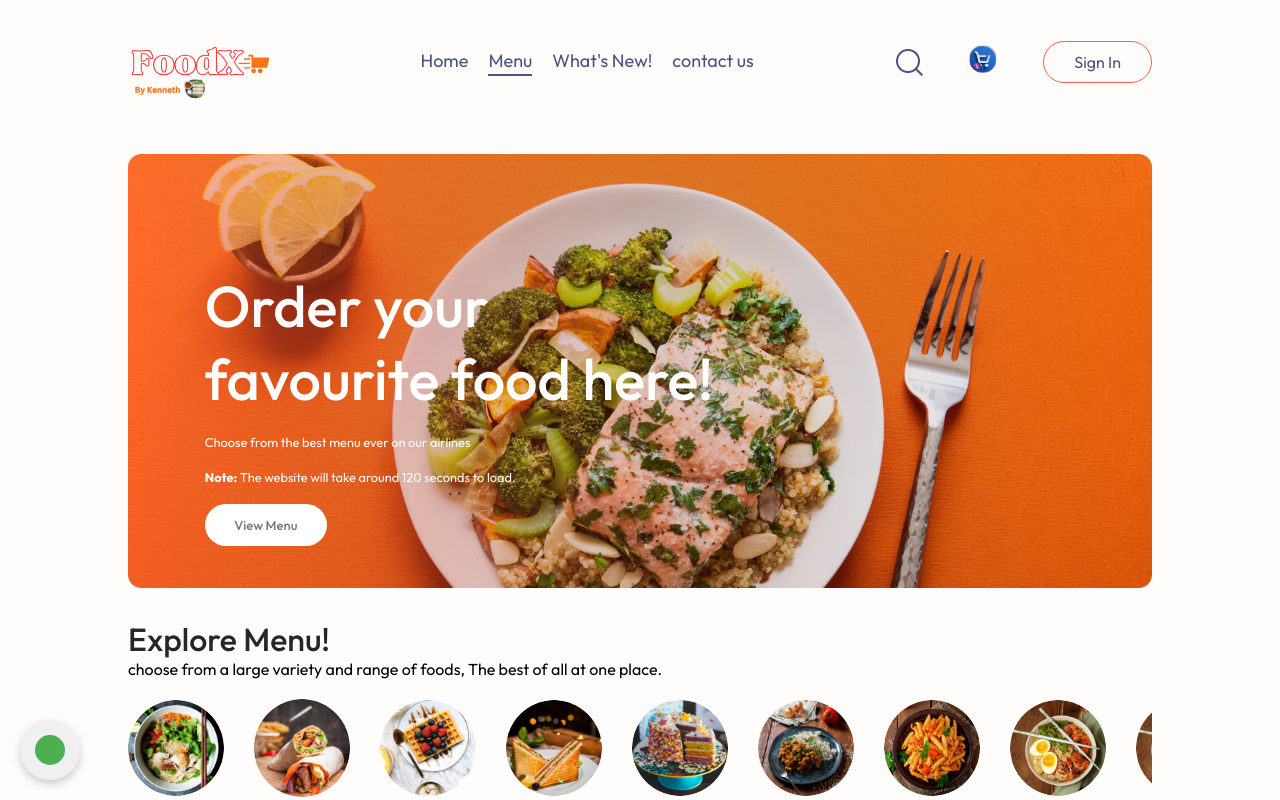
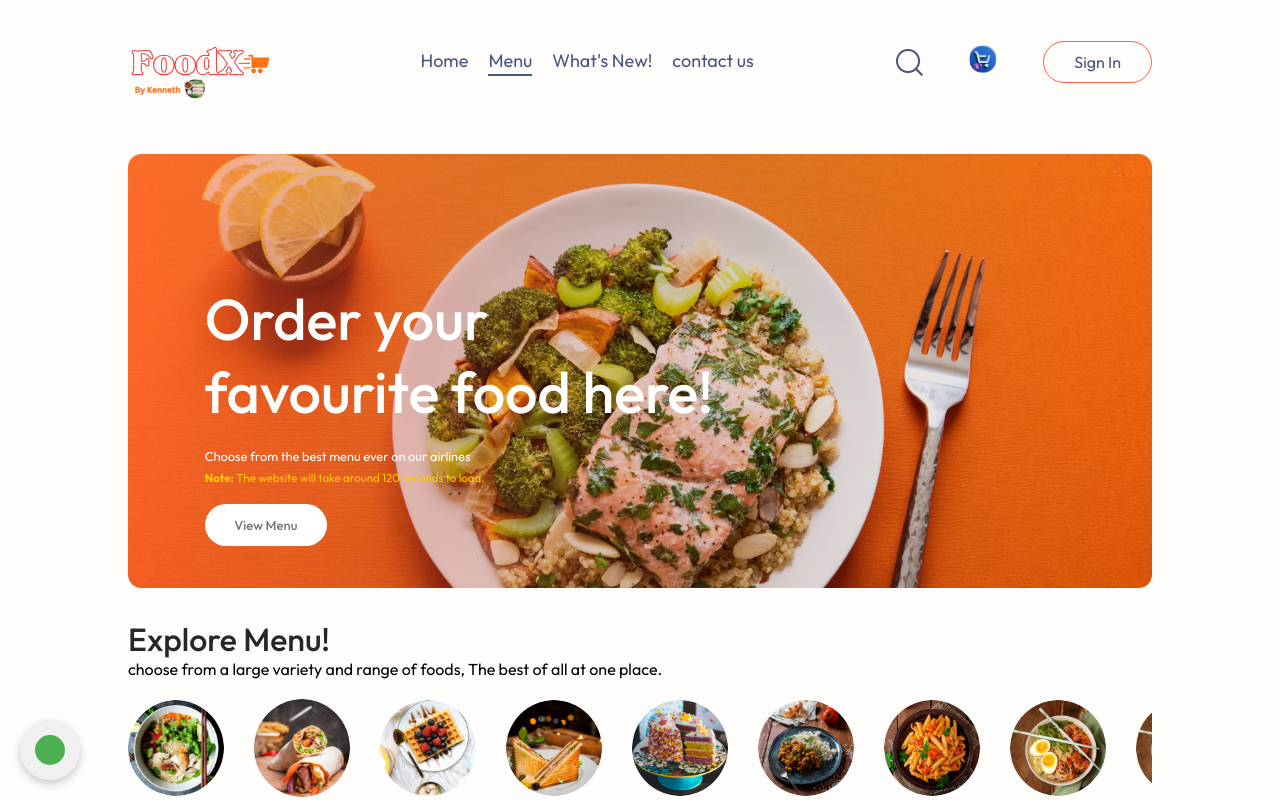
Before and after one commit to Kenneth3120/foodX, a React (Vite) app in the folder foodX/: page / in a window 1280 px wide. Shown: the top 800 px of the page. Built offline with nearby package versions, Linux system fonts and the light colour scheme; no server answers.

Commit message:
Update Header.css

```diff
--- a/foodX/src/components/Header/Header.css
+++ b/foodX/src/components/Header/Header.css
@@ -30,6 +30,14 @@
     font-size: 1vw;
 }
 
+/* Styling the notice below */
+.header-contents .notice {
+    color: #ffcc00; /* Eye-catching color for notice */
+    font-size: 0.9vw; /* Slightly smaller than the main text */
+    margin-top: -1vw;
+}
+
+/* Button styling */
 .header-contents button{
     border: none;
     color: #747474;
@@ -38,7 +46,7 @@
     background-color: white;
     font-size: max(1vw, 13px);
     border-radius: 50px;
-    cursor: po;
+    cursor: pointer;
 }
 
 @media (max-width:1050px){
@@ -46,8 +54,6 @@
         max-width: 45%;
     }
 }
-
-/* Next */
 
 @media (max-width:750px){
     .header-contents{
@@ -60,4 +66,11 @@
     .header-contents button{
         padding: 2vw 4vw;
     }
+
+    /* Responsive styling for notice */
+    .header-contents .notice {
+        font-size: 3vw; /* Adjust font size for small screens */
+        color: yellow;
+        margin-top: 0.5vw;
+    }
 }
```
